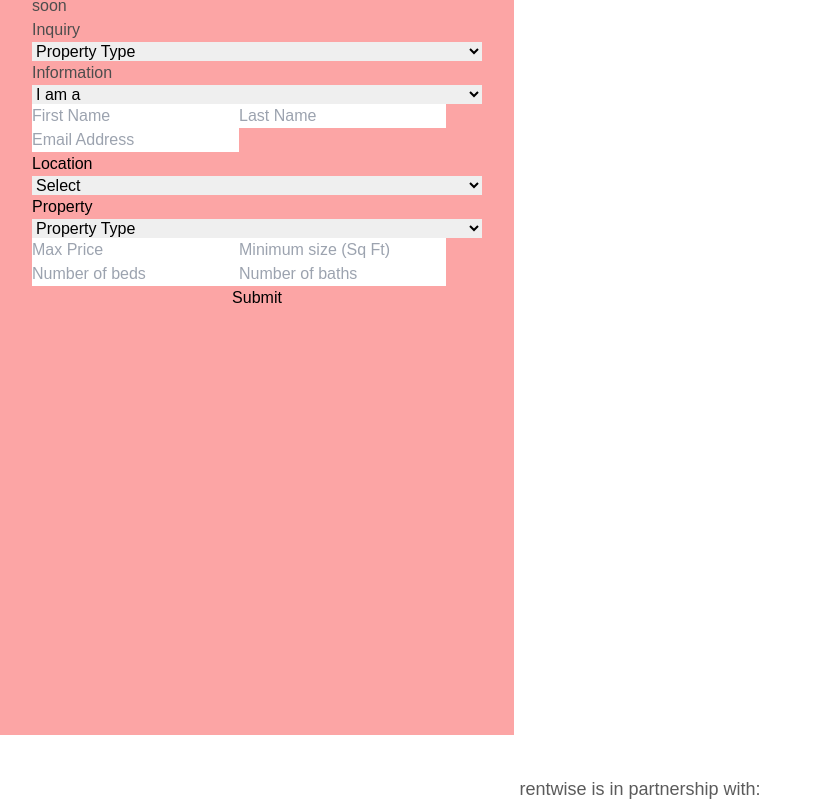
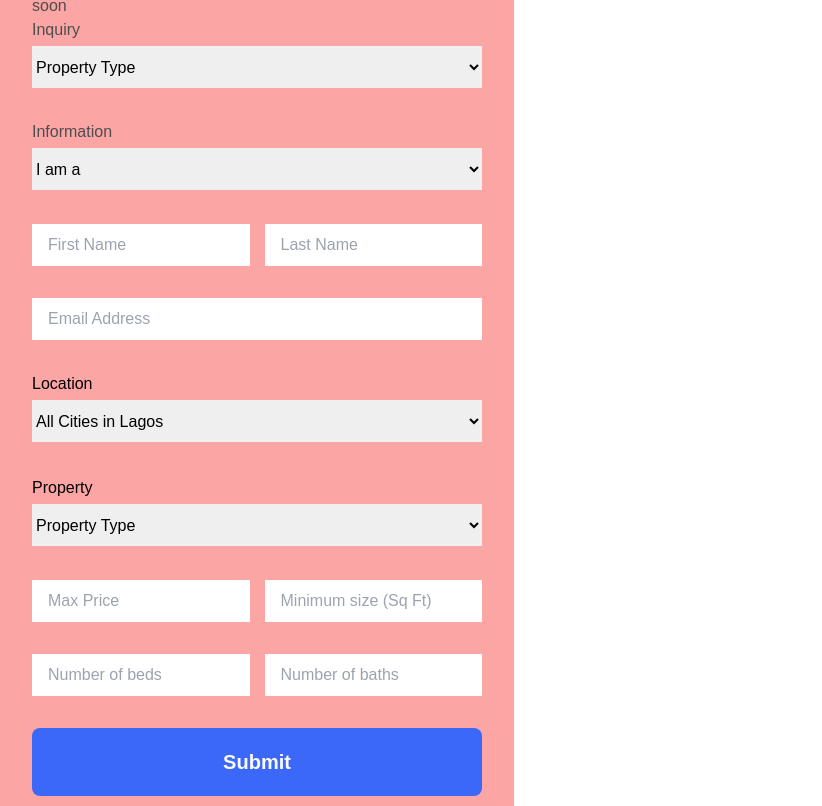
Before and after one commit to Obadea/rentwise, a React (Create React App) app: page / in a window 1280 px wide. Shown: the part 1834-2640 px from the top of the page, without its empty margins (0-822 px from the left). Built offline with nearby package versions, Linux system fonts and the light colour scheme; a web font is replaced by a local one.

Commit message:
complete form arranged

```diff
--- a/src/landingpage/components/Enquiry.jsx
+++ b/src/landingpage/components/Enquiry.jsx
@@ -14,18 +14,23 @@ function Enquiry() {
             euismod. Risus etiam purus donec neque.{" "}
           </p>
         </div>
-        <div className="flex flex-col bg-red-300 px-8 py-6 w-[514px] h-[813px]">
+        <div className="flex flex-col bg-red-300 px-8 py-6 w-[514px] ">
           <h3 className="3xl font-bold text-customNameBlack">
             rentwise Enquiry Form
           </h3>
           <p className="font-normal text-customNameBlack">
             Fill out this enquiry form and expect a response from our team soon
           </p>
-          <form action="#" className="  flex flex-col">
+          <form action="#" className="  flex flex-col gap-8">
+            <div className="flex flex-col  gap-1 ">
               <label htmlFor="inquiry" className="text-customNameBlack">
                 Inquiry
               </label>
-            <select className="" name="Inquiry Type" id="inquiry">
+              <select
+                className="h-[42px] font-normal"
+                name="Inquiry Type"
+                id="inquiry"
+              >
                 <option
                   value=""
                   className="hidden text-customBlackShade font-normal"
@@ -38,34 +43,52 @@ function Enquiry() {
                 <option value="mortage">Mortage</option>
                 <option value="evaluation">Evaluation</option>
               </select>
+            </div>
 
+            <div className="flex flex-col  w-[450px] h-[72px] gap-1">
               <label htmlFor="inquiry" className="text-customNameBlack">
                 Information
               </label>
-            <select className="block" name="Inquiry Type" id="inquiry">
-              <option
-                value=""
-                className="hidden  text-customBlackShade font-normal"
+              <select
+                className="font-normal h-[42px] "
+                name="Inquiry Type"
+                id="inquiry"
               >
+                <option value="" className="hidden  text-red-500 font-normal">
                   I am a
                 </option>
                 <option value="propertyOwner">Property Owner</option>
                 <option value="RealEstateAgent">Real Estate Agent</option>
               </select>
+            </div>
 
-            <div>
-              <input type="text" placeholder="First Name" />
+            <div className="flex justify-between">
+              <input
+                type="text"
+                placeholder="First Name"
+                className="h-[42px] w-[217.5px] pl-4"
+              />
 
-              <input type="text" placeholder="Last Name" />
+              <input
+                type="text"
+                placeholder="Last Name"
+                className="h-[42px] w-[217.5px] pl-4"
+              />
             </div>
             <div>
-              <input type="text" placeholder="Email Address" />
+              <input
+                type="text"
+                placeholder="Email Address"
+                className="w-full h-[42px] pl-4"
+              />
             </div>
+            <div className="flex flex-col w-[450px] h-[72px] gap-1">
               <label htmlFor="location">Location</label>
-            <select className="" name="location Type" id="location">
-              <option value="" className="hidden">
-                Select
-              </option>
+              <select
+                className="h-[42px] font-normal"
+                name="location Type"
+                id="location"
+              >
                 <option
                   value=""
                   className="hidden text-customBlackShade font-normal"
@@ -78,9 +101,15 @@ function Enquiry() {
                 <option value="ajah">Ajah</option>
                 <option value="surulere">Surulere</option>
               </select>
+            </div>
 
+            <div className="flex flex-col w-[450px] h-[72px] gap-1">
               <label htmlFor="property">Property</label>
-            <select className="" name="property Type" id="property">
+              <select
+                className="font-normal h-[42px]"
+                name="property Type"
+                id="property"
+              >
                 <option
                   value=""
                   className="hidden text-customBlackShade font-normal"
@@ -91,36 +120,50 @@ function Enquiry() {
                   label="Commercial"
                   className="text-dropDowmcolor font-normal"
                 >
+                  <option value="office">Office</option>
                   <option
-                  value="office"
+                    value="shop"
                     className="text-dropDowmcolor font-normal"
                   >
-                  Office
-                </option>
-                <option value="shop" className="text-dropDowmcolor font-normal">
                     Shop
                   </option>
                 </optgroup>
-              <optgroup
-                label="Resedential"
-                className="text-dropDowmcolor font-normal"
-              >
+                <optgroup label="Resedential" className="">
                   <option value="apartment">Apartment</option>
                   <option value="singleFamilyHome">Single Family Home</option>
                   <option value="multiFamilyHome">Multi Family Home</option>
                 </optgroup>
               </select>
-
-            <div>
-              <input type="text" placeholder="Max Price" />
-              <input type="text" placeholder="Minimum size (Sq Ft)" />
-            </div>
-            <div>
-              <input type="text" placeholder="Number of beds" />
-              <input type="text" placeholder="Number of baths" />
             </div>
 
-            <button>Submit</button>
+            <div className="flex justify-between">
+              <input
+                type="text"
+                placeholder="Max Price"
+                className="h-[42px] w-[217.5px] pl-4"
+              />
+              <input
+                type="text"
+                placeholder="Minimum size (Sq Ft)"
+                className="h-[42px] w-[217.5px] pl-4"
+              />
+            </div>
+            <div className="flex justify-between">
+              <input
+                type="text"
+                placeholder="Number of beds"
+                className="h-[42px] w-[217.5px] pl-4"
+              />
+              <input
+                type="text"
+                placeholder="Number of baths"
+                className="h-[42px] w-[217.5px] pl-4"
+              />
+            </div>
+
+            <button className="h-full bg-customSearchblue p-5 rounded-lg text-textcolor font-bold text-xl">
+              Submit
+            </button>
           </form>
         </div>
       </div>
```
Lines whose indentation alone changed are shown as unchanged.
